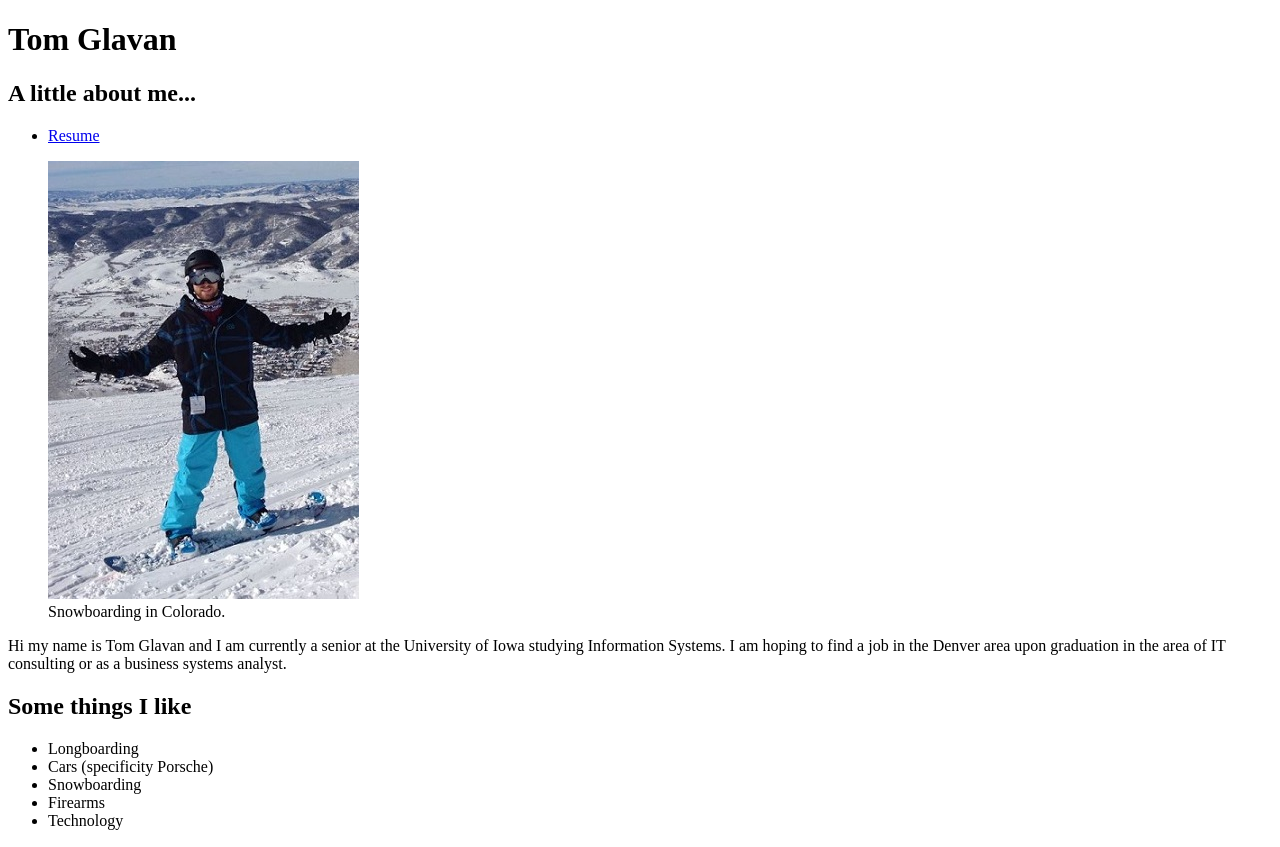
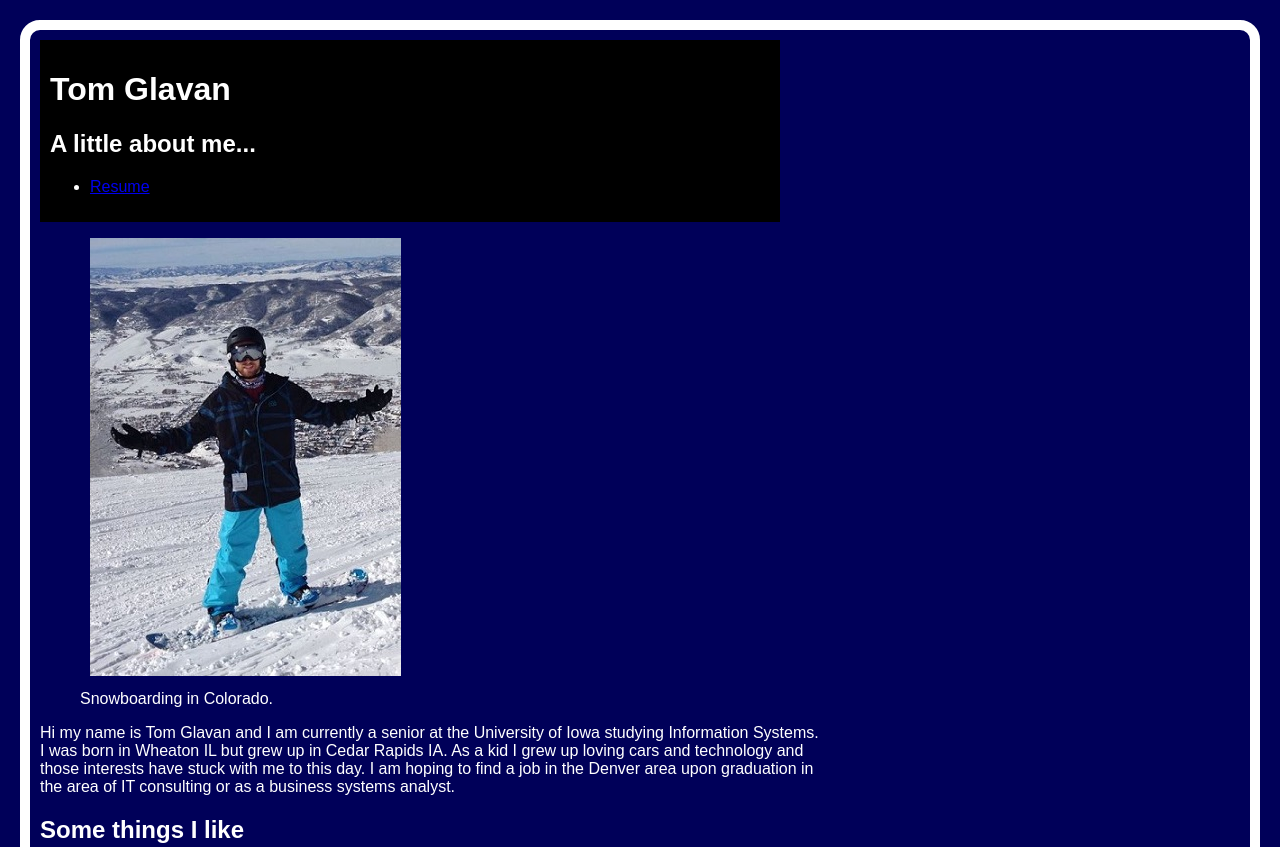
Before and after one commit to Thomas294/HW2, a plain HTML site: page index.html in a window 1280 px wide. Shown: the top 847 px of the page. Drawn offline with Linux system fonts and the light colour scheme.

Commit message:
style sheet and second image added

```diff
--- a/index.html
+++ b/index.html
@@ -3,7 +3,7 @@
 <head>
 	<meta charset="utf-8">
 	<title>Tom Glavan Home Page</title>
-	<link rel="stylesheet" type="text/css" href=" STYLE SHEET NAME HERE" media="screen">
+	<link rel="stylesheet" type="text/css" href="stylesheet.css" media="screen">
 </head>
 <body>
 
@@ -27,9 +27,10 @@
 	<figcaption> Snowboarding in Colorado.</figcaption>
 </figure>
 
+
 <p>
-Hi my name is Tom Glavan and I am currently a senior at the University of Iowa studying Information Systems. I am hoping to find a job in the Denver area upon graduation in the area of IT consulting or as a business systems analyst.
-
+Hi my name is Tom Glavan and I am currently a senior at the University of Iowa studying Information Systems. <br> I was born in Wheaton IL but grew up in Cedar Rapids IA. As a kid I grew up loving cars and technology and <br> those interests have stuck with me to this day. I am hoping to find a job in the Denver area upon graduation in <br> the area of IT consulting or as a business systems analyst.
+</p>
 
 <h2> Some things I like </h2>
 <ul>
@@ -39,3 +40,11 @@ Hi my name is Tom Glavan and I am currently a senior at the University of Iowa s
 <li> Firearms </li>
 <li> Technology </li>
 </ul>
+
+<figure>
+	<img src="2.jpg" alt="A picture of me longboarding in Ames">
+	<figcaption> Skating with the ISU Club.</figcaption>
+</figure>
+
+
+</body>
--- /dev/null
+++ b/stylesheet.css
@@ -0,0 +1,23 @@
+body {
+	font-family: Arial, Helvettica, sans-serif;
+	background-color:#000059;
+	color:white;
+	margin:20px;
+		border: 10px solid white;
+	border-radius:20px;
+	padding:10px;
+		}
+
+
+header {
+	width:60%;
+	background-color:black;
+	color:white;
+	margin-right:auto;
+	padding:10px;
+	overflow:hidden;
+	}
+
+img {
+	margin:0px 0px 10px 10px;
+	}
```
Also changed, not shown: resume.html (+7 -2 lines), 2.jpg.
